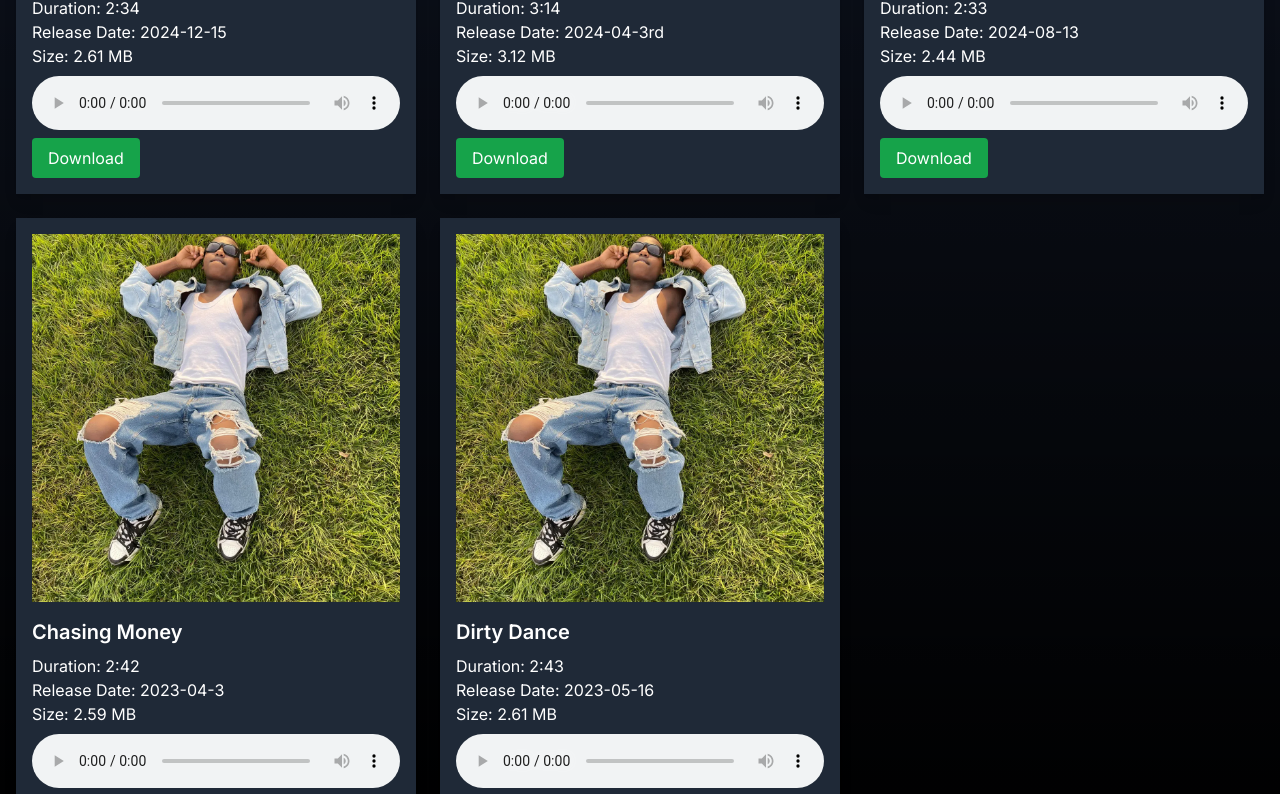
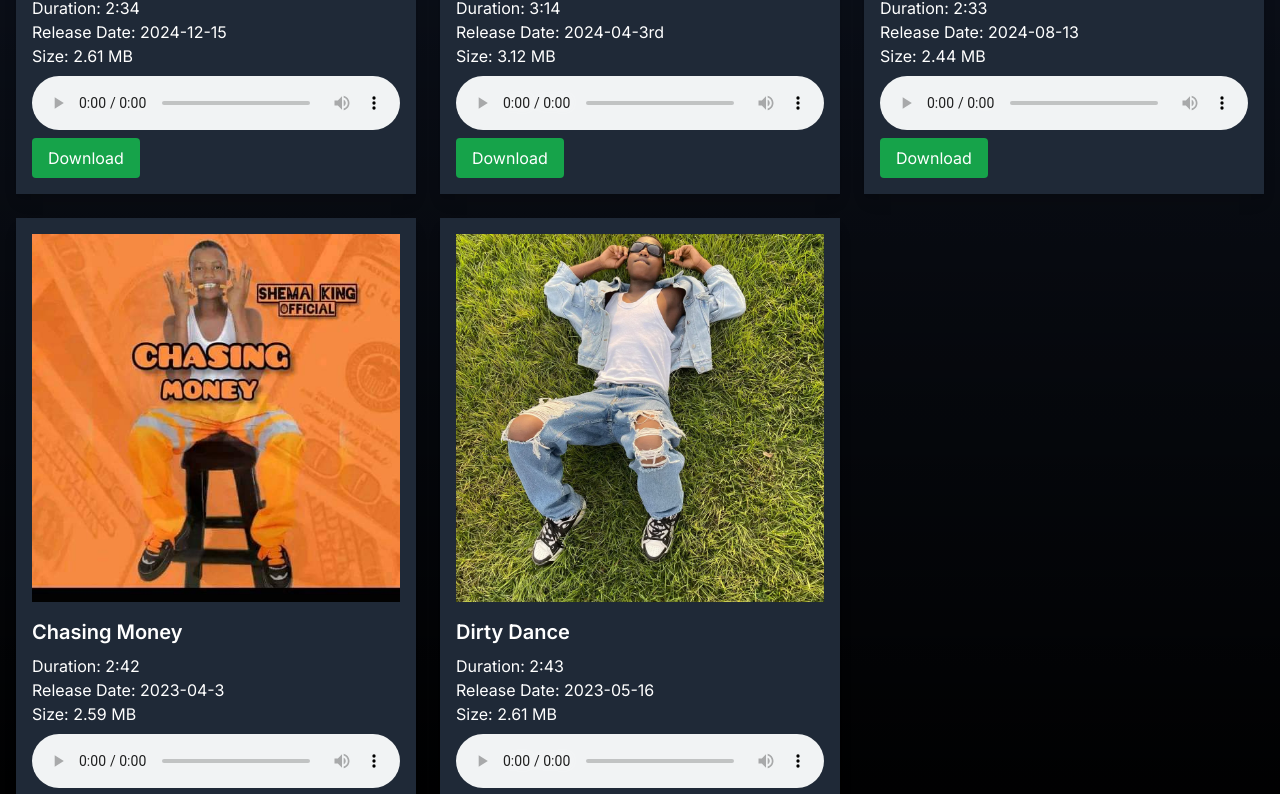
Before and after one commit to Hackerug06/shemaking, a Next.js app: page /music in a window 1280 px wide. Shown: the part 614-1408 px from the top of the page. Built offline with nearby package versions, Linux system fonts and the light colour scheme.

Commit message:
Update page.tsx

```diff
--- a/app/music/page.tsx
+++ b/app/music/page.tsx
@@ -31,8 +31,8 @@ const songs = [
     duration: "2:42",
     releaseDate: "2023-04-3",
     size: "2.59 MB",
-    cover: "/images/Dirty-Dance.jpg",
-    file: "/Reap-Shema-King.mp3",
+    cover: "/images/Chasing-Money.jpg",
+    file: "/Chasing-Money-Shema-King.mp3",
   },
   {
     title: "Dirty Dance",
```
